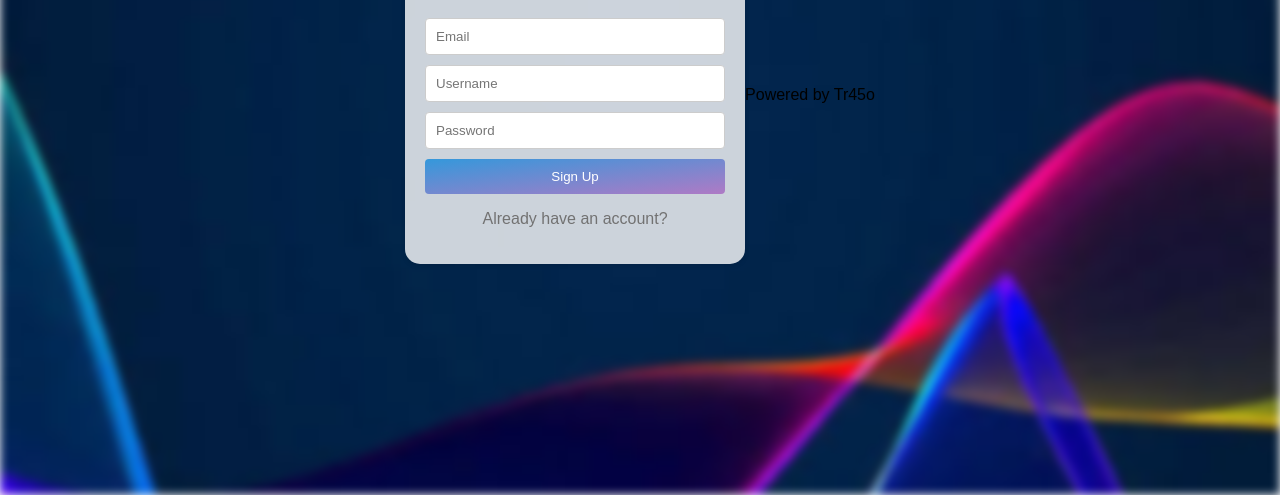
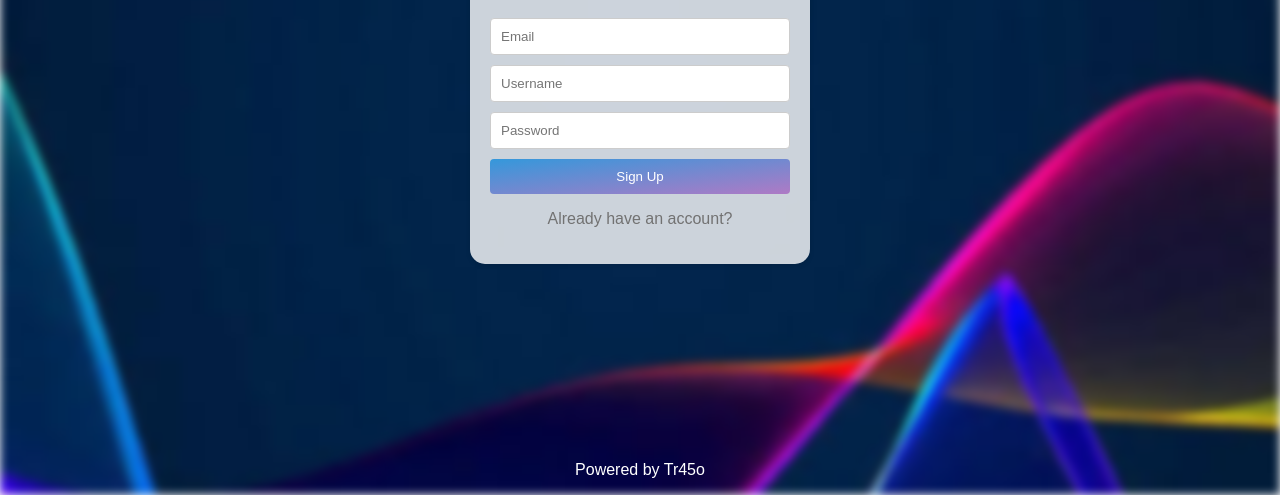
Before and after one commit to Tr45o/Sign-Up, a plain HTML site: page index.html in a window 1280 px wide. Shown: the part 305-800 px from the top of the page. Drawn offline with Linux system fonts and the light colour scheme.

Commit message:
Update styles.css

```diff
--- a/css/styles.css
+++ b/css/styles.css
@@ -64,3 +64,11 @@ input[type="submit"] {
 input[type="submit"]:hover {
     background: linear-gradient(to bottom right, #3498db, #8e44ad);
   }
+
+footer {
+    bottom: 0;
+    position: fixed;
+    text-align: center;
+    width: 100%;
+    color: white;
+}
```
